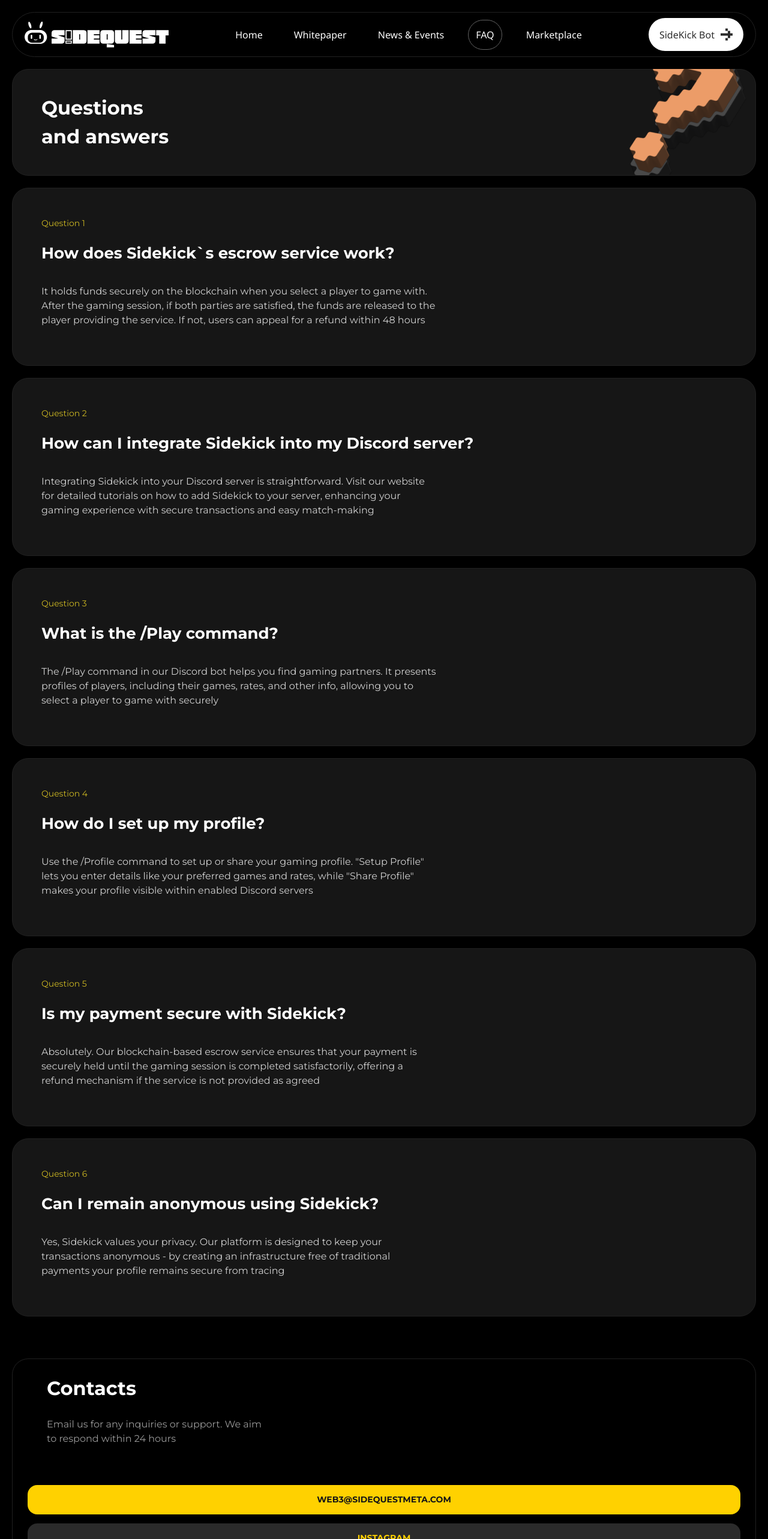
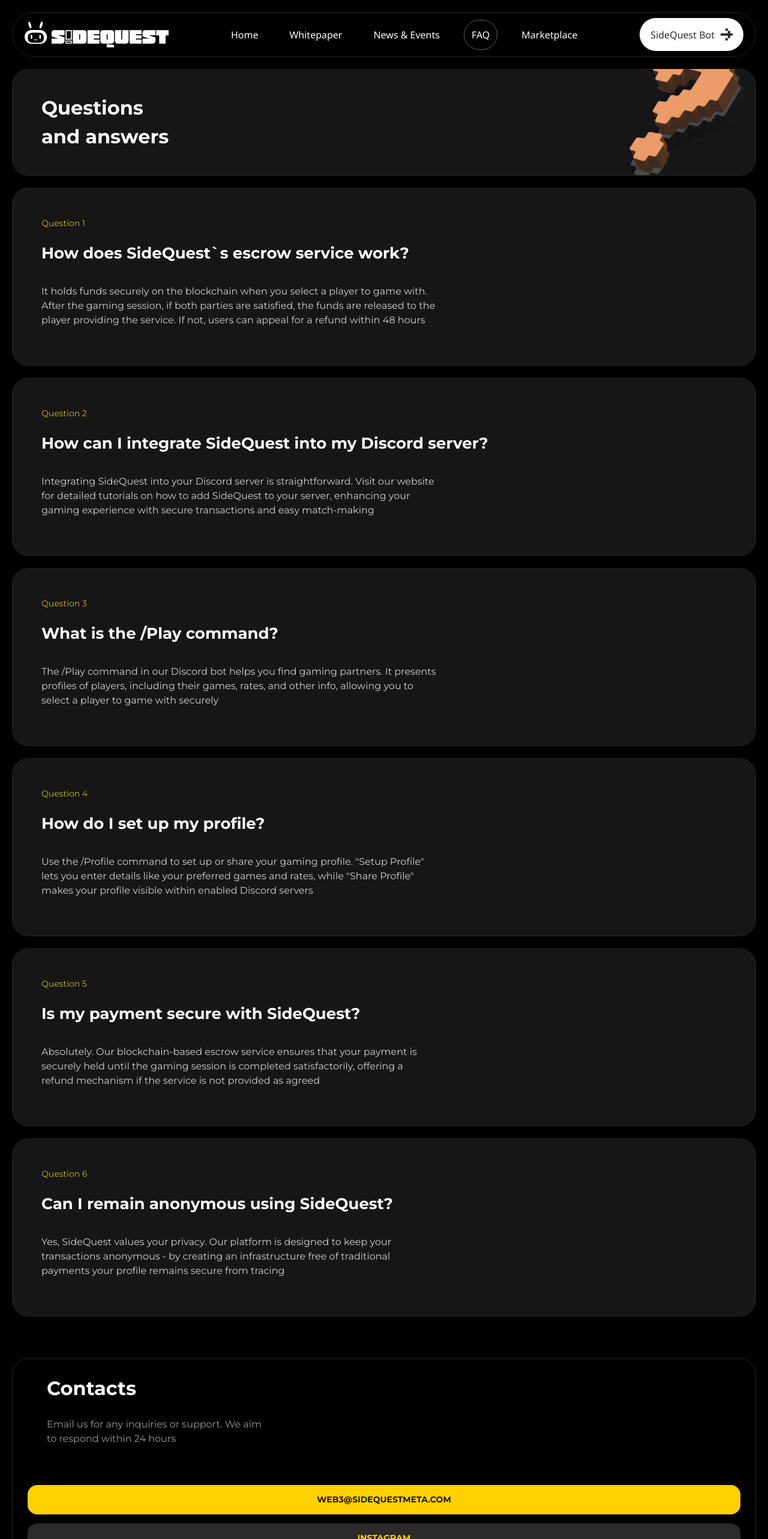
Before and after one commit to tntyyy/sidequest, a Next.js app: page /faq in a window 1280 px wide. Shown: the top 2566 px of the page at 60% size. Built offline with nearby package versions, Linux system fonts and the light colour scheme.

Commit message:
fix: naming

```diff
--- a/src/components/ui/BotButton/BotButton.tsx
+++ b/src/components/ui/BotButton/BotButton.tsx
@@ -10,8 +10,8 @@ type BotButtonProps = {
 
 const BotButton: FC<BotButtonProps> = ({className}) => {
     return (
-        <Link className={classNames(styles.button, className)} href={'https://discord.gg/FJGW3eZ7vA'} target={"_blank"}>
-            <span>SideKick Bot <PixelArrow /></span>
+        <Link className={classNames(styles.button, className)} href={'https://discord.gg/xbKhvmByvy'} target={"_blank"}>
+            <span>SideQuest Bot <PixelArrow /></span>
         </Link>
     );
 };
--- a/src/layouts/FAQ/constants/questions.ts
+++ b/src/layouts/FAQ/constants/questions.ts
@@ -7,13 +7,13 @@ export type TQuestion = {
 export const questionsData: TQuestion[] = [
     {
         number: 1,
-        title: 'How does Sidekick`s escrow service work?',
+        title: 'How does SideQuest`s escrow service work?',
         content: 'It holds funds securely on the blockchain when you select a player to game with. After the gaming session, if both parties are satisfied, the funds are released to the player providing the service. If not, users can appeal for a refund within 48 hours',
     },
     {
         number: 2,
-        title: 'How can I integrate Sidekick into my Discord server?',
-        content: 'Integrating Sidekick into your Discord server is straightforward. Visit our website for detailed tutorials on how to add Sidekick to your server, enhancing your gaming experience with secure transactions and easy match-making',
+        title: 'How can I integrate SideQuest into my Discord server?',
+        content: 'Integrating SideQuest into your Discord server is straightforward. Visit our website for detailed tutorials on how to add SideQuest to your server, enhancing your gaming experience with secure transactions and easy match-making',
     },
     {
         number: 3,
@@ -27,12 +27,12 @@ export const questionsData: TQuestion[] = [
     },
     {
         number: 5,
-        title: 'Is my payment secure with Sidekick?',
+        title: 'Is my payment secure with SideQuest?',
         content: 'Absolutely. Our blockchain-based escrow service ensures that your payment is securely held until the gaming session is completed satisfactorily, offering a refund mechanism if the service is not provided as agreed',
     },
     {
         number: 6,
-        title: 'Can I remain anonymous using Sidekick?',
-        content: 'Yes, Sidekick values your privacy. Our platform is designed to keep your transactions anonymous - by creating an infrastructure free of traditional payments your profile remains secure from tracing',
+        title: 'Can I remain anonymous using SideQuest?',
+        content: 'Yes, SideQuest values your privacy. Our platform is designed to keep your transactions anonymous - by creating an infrastructure free of traditional payments your profile remains secure from tracing',
     },
 ];
--- a/src/layouts/Home/sections/Contacts/Contacts.tsx
+++ b/src/layouts/Home/sections/Contacts/Contacts.tsx
@@ -21,7 +21,7 @@ const Contacts = () => {
                 <a target={"_blank"} href='https://www.instagram.com/sidequest_hub/' className={styles.link}>instagram</a>
                 <a target={"_blank"} href='https://www.facebook.com/sidequesthub' className={styles.link}>facebook</a>
                 <a target={"_blank"} href='https://twitter.com/SideQuest_Hub' className={styles.link}>twitter</a>
-                <a target={"_blank"} href='https://discord.com/invite/WE6sHZHtWe' className={styles.link}>discord</a>
+                <a target={"_blank"} href='https://discord.gg/xbKhvmByvy' className={styles.link}>discord</a>
                 <a target={"_blank"} href='https://www.youtube.com/@sidequestgamershub/videos' className={styles.link}>youtube</a>
             </div>
         </div>
--- a/src/layouts/Home/sections/HowItWorks/HowItWorks.tsx
+++ b/src/layouts/Home/sections/HowItWorks/HowItWorks.tsx
@@ -21,7 +21,7 @@ const HowItWorks = () => {
                                 Hit up our Discord bot, type /Play, and dive into a quick-select menu of gamers. Pick
                                 your partner and gear up for the game!
                             </p>
-                            <Link href={'https://discord.gg/qxJCfWhfQA'} target={"_blank"} className={styles.link}>
+                            <Link href={'https://discord.gg/xbKhvmByvy'} target={"_blank"} className={styles.link}>
                                 <PixelArrow />
                             </Link>
                         </div>
@@ -35,7 +35,7 @@ const HowItWorks = () => {
                             <p className={styles.description}>
                                 Choose your playmate and secure your session with our blockchain escrow service. Funds are held until you confirm the game&apos;s completion.
                             </p>
-                            <Link href={'https://discord.gg/qxJCfWhfQA'} target={"_blank"} className={styles.link}>
+                            <Link href={'https://discord.gg/xbKhvmByvy'} target={"_blank"} className={styles.link}>
                                 <PixelArrow />
                             </Link>
                         </div>
@@ -47,7 +47,7 @@ const HowItWorks = () => {
                             <p className={styles.description}>
                                 Enjoy your gaming session knowing your transaction is safe. Complete the game and release the funds directly to your playmate&apos;s wallet.
                             </p>
-                            <Link href={'https://discord.gg/qxJCfWhfQA'} target={"_blank"} className={styles.link}>
+                            <Link href={'https://discord.gg/xbKhvmByvy'} target={"_blank"} className={styles.link}>
                                 <PixelArrow />
                             </Link>
                         </div>
--- a/src/layouts/Home/sections/Platforms/Platforms.data.tsx
+++ b/src/layouts/Home/sections/Platforms/Platforms.data.tsx
@@ -2,7 +2,7 @@ export const platformsDataLogin = [
     {
         id: 1,
         text: 'Discord',
-        href: 'https://discord.gg/FJGW3eZ7vA',
+        href: 'https://discord.gg/xbKhvmByvy',
     },
     {
         id: 2,
--- a/src/layouts/Home/sections/Platforms/Platforms.tsx
+++ b/src/layouts/Home/sections/Platforms/Platforms.tsx
@@ -15,7 +15,7 @@ const Platforms = () => {
             <div className={styles.content}>
                 <SectionTitle>Find a Playmate on platforms of your choice</SectionTitle>
                 <div className={styles.content__description}>
-                    Launch sidekick on any of your social media
+                    Launch SideQuest on any of your social media
                     platform and start playing with members of your servers.
                 </div>
                 <div className={styles.list}>
--- a/src/layouts/Market/components/Intro/Intro.tsx
+++ b/src/layouts/Market/components/Intro/Intro.tsx
@@ -9,9 +9,9 @@ const Intro = () => {
     return (
         <main className={styles.wrapper}>
             <div className={styles.content}>
-                <h1 className={styles.title}>Welcome to the Sidekick Marketplace - Coming Soon!</h1>
+                <h1 className={styles.title}>Welcome to the SideQuest Marketplace - Coming Soon!</h1>
                 <p className={styles.description}>Your Adventure Starts Here. Are You Ready?</p>
-                <Link href='https://discord.gg/FJGW3eZ7vA' target={"_blank"} className={styles.link}>SIGN UP FOR UPDATES</Link>
+                <Link href='https://discord.gg/xbKhvmByvy' target={"_blank"} className={styles.link}>SIGN UP FOR UPDATES</Link>
             </div>
             <Image src={clever} alt={'Market'} className={styles.clever} />
             <Image src={game} alt={'Market'} className={styles.game} />
--- a/src/layouts/Upload/components/Main/Main.tsx
+++ b/src/layouts/Upload/components/Main/Main.tsx
@@ -10,7 +10,7 @@ const Main = () => {
             <div className={styles.content}>
                 <h1 className={styles.title}>Upload Your Profile Avatar</h1>
                 <p className={styles.description}>First impressions matter. What’s your style?</p>
-                <Link href='https://discord.gg/FJGW3eZ7vA' target={"_blank"} className={styles.link}>Back to the bot</Link>
+                <Link href='https://discord.gg/xbKhvmByvy' target={"_blank"} className={styles.link}>Back to the bot</Link>
             </div>
             <div className={styles.upload}>
                 <FileDropZone />
--- a/src/layouts/WhitePaper/constants/whitepaper.tsx
+++ b/src/layouts/WhitePaper/constants/whitepaper.tsx
@@ -291,7 +291,7 @@ export const whitepaperData: TWhitePaper[] = [
                         <a target='_blank' href='https://www.instagram.com/sidequest_hub/'>Instagram</a>
                     </li>
                     <li>
-                        <a target='_blank' href="https://discord.com/invite/WE6sHZHtWe ">Discord</a>
+                        <a target='_blank' href="https://discord.gg/xbKhvmByvy">Discord</a>
                     </li>
                     <li>
                         <a target='_blank' href='https://tr.ee/Mf98ZDfwsu'>TikTok</a>
```
